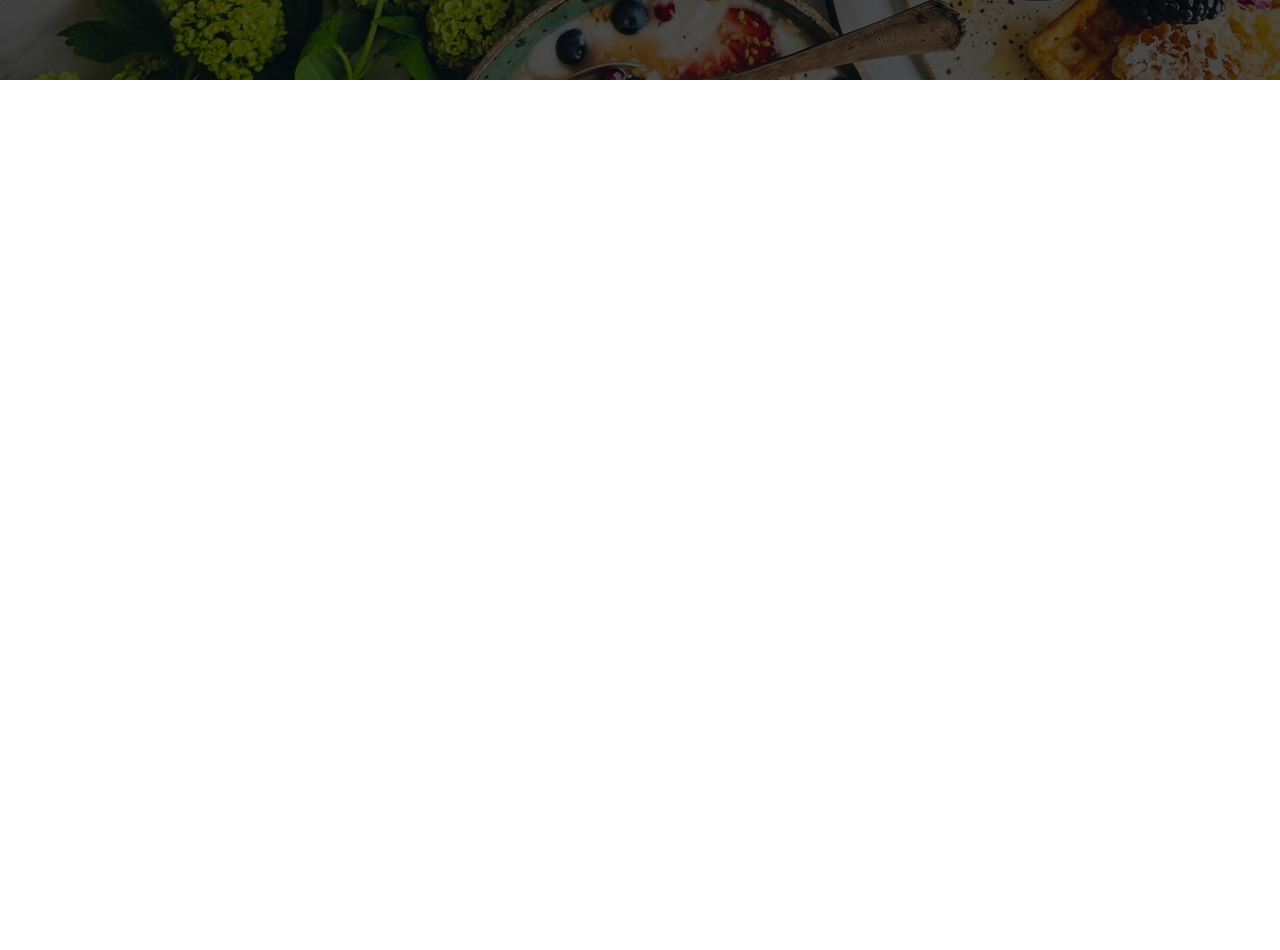
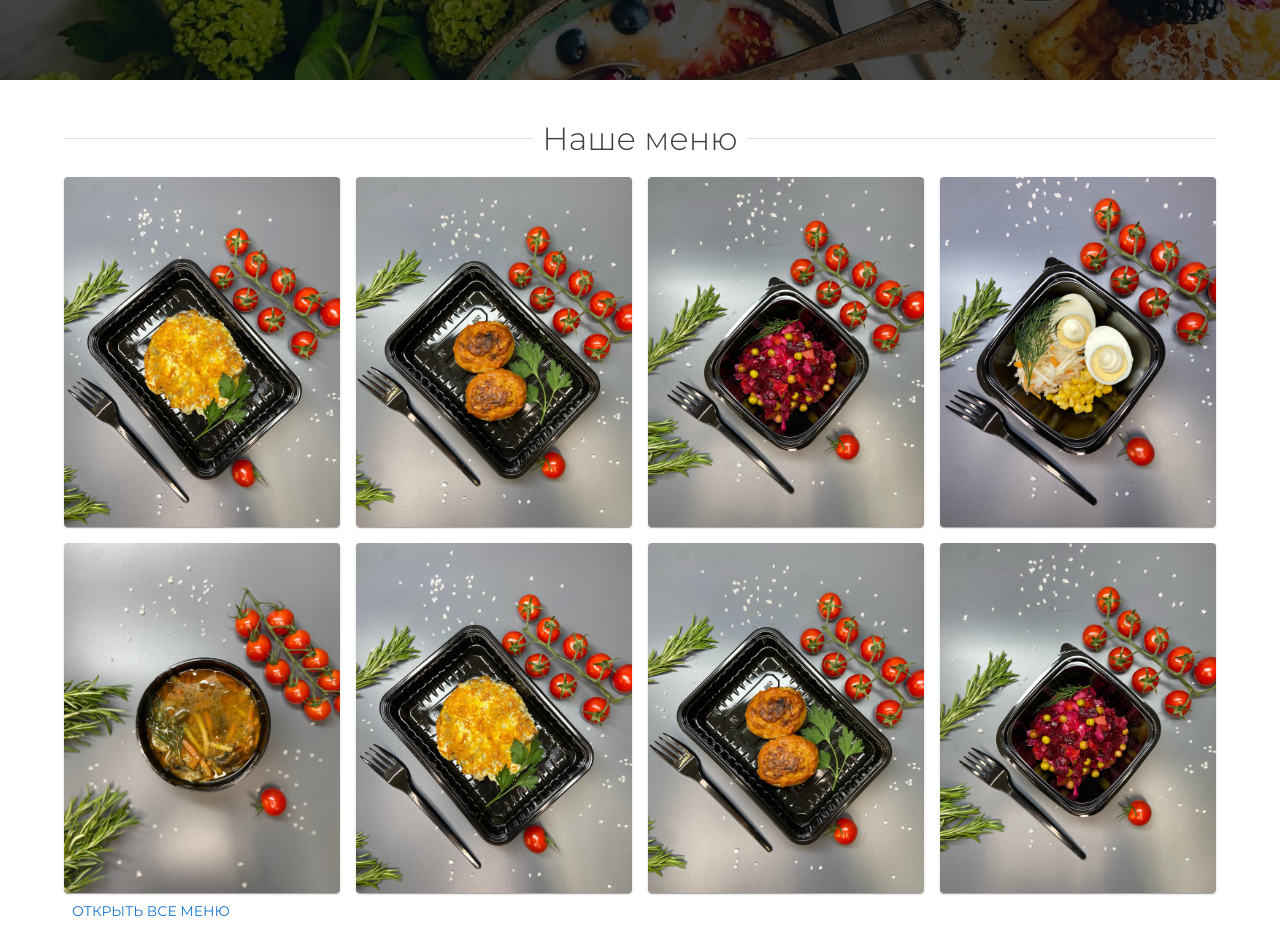
Before and after one commit to evkondr/vkuseda-client, a React (Create React App) app: page / in a window 1280 px wide. Shown: the part 720-1670 px from the top of the page. Before the commit the page ends 800 px from the top, so only its background shows below. Built offline with nearby package versions, Linux system fonts and the light colour scheme.

Commit message:
feat: add menu items and section header

```diff
--- a/src/Components/MenuItem/MenuItem.tsx
+++ b/src/Components/MenuItem/MenuItem.tsx
@@ -1,13 +1,17 @@
 import React from 'react';
 import { Card, CardMedia } from '@mui/material/';
+import { TMenuItem } from '../../types';
+import './menu-item.scss';
 
-const MenuItem = () => {
+type TMenuItemProps = {
+  menuItem: TMenuItem
+}
+const MenuItem = ({ menuItem }:TMenuItemProps) => {
+  const { image } = menuItem;
   return (
-    <div>
-      <Card>
-        <CardMedia />
-      </Card>
-    </div>
+    <Card className="menu-item">
+      <CardMedia component="img" className="menu-item__img" image={image} />
+    </Card>
   );
 };
 
--- /dev/null
+++ b/src/Components/MenuItem/menu-item.scss
@@ -0,0 +1,7 @@
+.menu-item{
+  max-height: 350px!important;
+  overflow: hidden;
+  &__img{
+    width: 100%;
+  }
+}
--- a/src/Components/ShortMenu/ShortMenu.tsx
+++ b/src/Components/ShortMenu/ShortMenu.tsx
@@ -1,18 +1,33 @@
 import React from 'react';
 import {
-  Box, Grid, Container,
+  Box, Grid, Container, Button, Typography, Divider,
 } from '@mui/material/';
 import MenuItem from '../MenuItem/MenuItem';
+import { menuItems } from '../../tempDB';
+import { TMenuItem } from '../../types';
+import './short-menu.scss';
 
 const ShortMenu = () => {
   return (
-    <Box component="section">
+    <Box component="section" className="short-menu">
       <Container maxWidth="lg">
+        <Box component="header" className="section-header">
+          <Divider textAlign="center">
+            <Typography variant="h3">
+              Наше меню
+            </Typography>
+          </Divider>
+        </Box>
         <Grid container spacing={2}>
-          <Grid item xs={12} md={6} lg={4}>
-            <MenuItem />
-          </Grid>
+          {menuItems.map((menuItem:TMenuItem) => (
+            <Grid item xs={12} sm={6} md={4} lg={3}>
+              <MenuItem menuItem={menuItem} />
+            </Grid>
+          ))}
         </Grid>
+        <Box>
+          <Button>Открыть все меню</Button>
+        </Box>
       </Container>
     </Box>
   );
--- /dev/null
+++ b/src/Components/ShortMenu/short-menu.scss
@@ -0,0 +1,3 @@
+.short-menu{
+  padding: 20px 10px;
+}
--- a/src/index.scss
+++ b/src/index.scss
@@ -10,3 +10,12 @@ code {
   font-family: source-code-pro, Menlo, Monaco, Consolas, 'Courier New',
     monospace;
 }
+//COMMON
+.section-header{
+  padding: 20px 0;
+  h3{
+    color: #414141!important;
+    font-size: 2rem;
+    font-weight: 300;
+  }
+}
--- a/src/tempDB.ts
+++ b/src/tempDB.ts
@@ -9,13 +9,77 @@ import menuItem4 from './assets/menu-item-4.jpeg';
 import menuItem5 from './assets/menu-item-5.jpeg';
 import { TMenuItem } from './types';
 
-export const manuItems:TMenuItem[] = [
+export const menuItems:TMenuItem[] = [
   {
-    name: 'Айсберг',
-    image: menuItem0,
-    ingredients: 'Салат, огурцы, помидоры',
+    id: '1',
+    name: 'Куриная отбивная "Лепёшка"',
+    image: menuItem1,
+    ingredients: 'Куриная, отбавная, майонез',
+    category: 'Второе',
+    weghit: 120,
+    price: 150,
+  },
+  {
+    id: '2',
+    name: 'Котлеты "Непонятные"',
+    image: menuItem2,
+    ingredients: 'Мясо, мякушек белого хлеба, специи по акусу',
+    category: 'Второе',
+    weghit: 120,
+    price: 150,
+  },
+  {
+    id: '3',
+    name: 'Салат "Винегретовый"',
+    image: menuItem3,
+    ingredients: 'Свекла, жадина-говядина, соленый огурец',
     category: 'Салаты',
-    weghit: 100,
-    price: 120,
+    weghit: 120,
+    price: 100,
+  },
+  {
+    id: '4',
+    name: 'Салат "Яички"',
+    image: menuItem4,
+    ingredients: 'Яйцо, сверху майонез',
+    category: 'Салаты',
+    weghit: 120,
+    price: 100,
+  },
+  {
+    id: '5',
+    name: 'Суп "Макароновый"',
+    image: menuItem5,
+    ingredients: 'Вода питьевая, макароны съедобные, там зелень еще положим',
+    category: 'Супы',
+    weghit: 120,
+    price: 100,
+  },
+  {
+    id: '6',
+    name: 'Куриная отбивная "Лепёшка"',
+    image: menuItem1,
+    ingredients: 'Куриная, отбавная, майонез',
+    category: 'Второе',
+    weghit: 120,
+    price: 150,
+  },
+  {
+    id: '7',
+    name: 'Котлеты "Непонятные"',
+    image: menuItem2,
+    ingredients: 'Мясо, мякушек белого хлеба, специи по акусу',
+    category: 'Второе',
+    weghit: 120,
+    price: 150,
+  },
+  {
+    id: '8',
+    name: 'Салат "Винегретовый"',
+    image: menuItem3,
+    ingredients: 'Свекла, жадина-говядина, соленый огурец',
+    category: 'Салаты',
+    weghit: 120,
+    price: 100,
   },
 ];
--- a/src/types.ts
+++ b/src/types.ts
@@ -3,10 +3,12 @@ export type TMenuItemLink = {
   link: string
 };
 export type TMenuItem = {
+  id: string
   name: string,
   image: string,
   ingredients: string,
   category: string,
   weghit: number,
-  price: number
+  price: number,
+  imageAlt?: string
 };
```
Also changed, not shown: src/Components/MenuItem/menuItem.scss (deleted).
